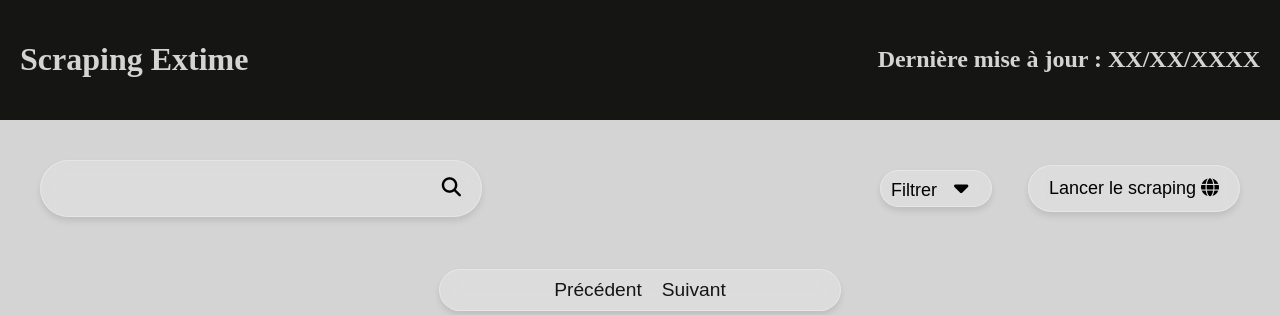
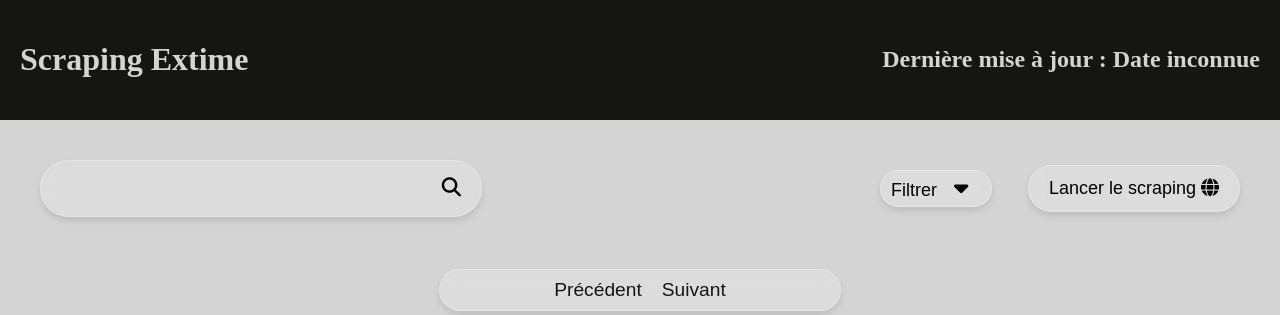
Before and after one commit to SCM-Devs/SCMDev_Coda_DWS, a Flask app: page / in a window 1280 px wide. Shown: the top 315 px of the page. Run offline with Flask 2, Linux system fonts and the light colour scheme; some libraries are stand-ins or nearby versions.

```diff
--- a/app/routes.py
+++ b/app/routes.py
@@ -8,7 +8,17 @@ bp = Blueprint('main', __name__)
 
 @bp.route('/')
 def index():
-    return render_template('index.html')
+    last_scraped_date = None
+    try:
+        with open('app/output/extime_products.csv', newline='', encoding='utf-8') as csvfile:
+            csvreader = csv.DictReader(csvfile)
+            for row in csvreader:
+                last_scraped_date = row['scraped_date']
+                break
+    except Exception as e:
+        last_scraped_date = "Date inconnue"
+
+    return render_template('index.html', scraped_date=last_scraped_date)
 
 @bp.route('/api/products')
 def get_products():
--- a/app/templates/index.html
+++ b/app/templates/index.html
@@ -10,7 +10,7 @@
 <body>
     <header>
         <a href="{{ url_for('main.index') }}" id="main-link"><h1>Scraping Extime</h1></a>
-        <h2>Dernière mise à jour : XX/XX/XXXX</a>
+        <h2>Dernière mise à jour : {{scraped_date}}</h2>
     </header>
     <main>
         <section class="action-line">
--- a/app/templates/productSheet.html
+++ b/app/templates/productSheet.html
@@ -10,7 +10,7 @@
 <body>
     <header>
         <a href="{{ url_for('main.index') }}"><h1>Scraping Extime</h1></a>
-        <h2>Dernière mise à jour : XX/XX/XXXX</a>
+        <h2>Dernière mise à jour : {{product.scraped_date}}</h2>
     </header>
     <main>
         <div id="sheet">
```
